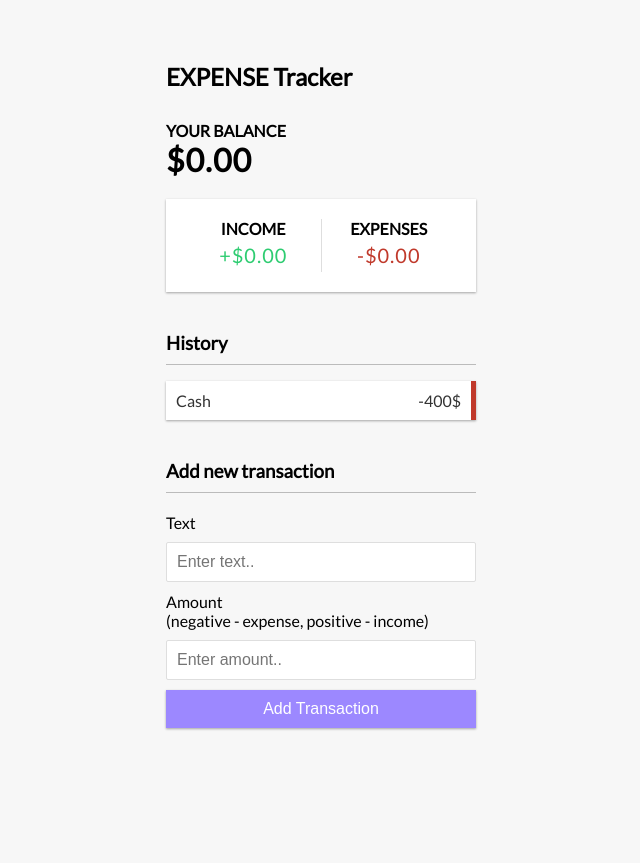
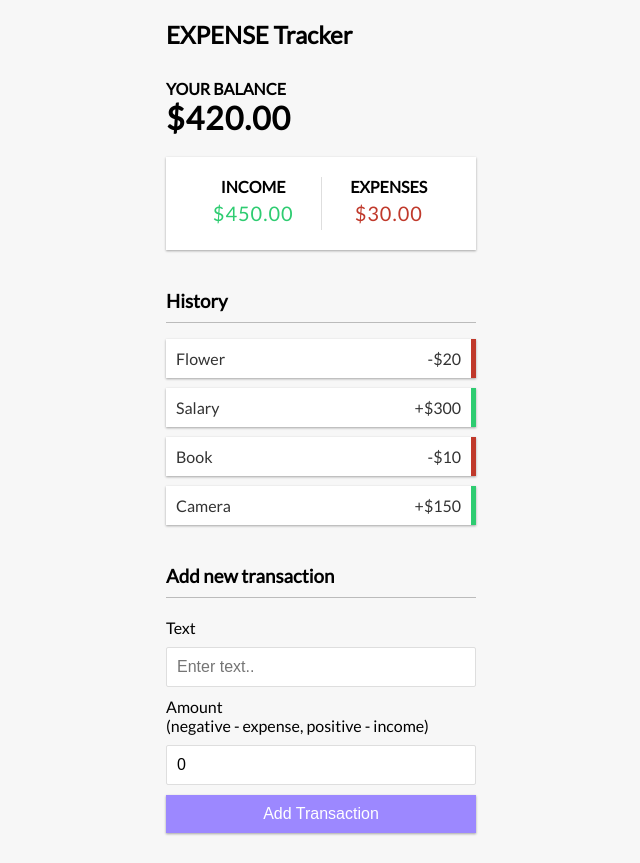
Before and after one commit to Zen121212/Expense-Tracker-react, a React (Create React App) app: page / in a window 1280 px wide. Shown: the whole page, without its empty margins (319-959 px from the left). Before the commit the page ends 800 px from the top, so only its background shows below. Built offline with nearby package versions, Linux system fonts and the light colour scheme.

Commit message:
Initial commit

```diff
--- a/src/App.js
+++ b/src/App.js
@@ -4,11 +4,13 @@
 import { TransactionList } from "./components/TransactionList";
 import { AddTransaction } from "./components/AddTransaction";
 
+import { GlobalProvider } from "./context/GlobalState";
+
 import "./App.css";
 
 export default function App() {
   return (
-    <div>
+    <GlobalProvider>
       <Header />
       <div className="container">
         <Balance />
@@ -16,6 +18,6 @@
         <TransactionList />
         <AddTransaction />
       </div>
-    </div>
+    </GlobalProvider>
   );
 }
--- a/src/components/AddTransaction.js
+++ b/src/components/AddTransaction.js
@@ -1,12 +1,25 @@
-import { useState } from "react";
+import { useState, useContext } from "react";
+import { GlobalContext } from "../context/GlobalState";
 
 export const AddTransaction = () => {
   const [text, setText] = useState("");
-  const [amount, setAmount] = useState("");
+  const [amount, setAmount] = useState(0);
+
+  const { addTransaction } = useContext(GlobalContext);
+  const onSubmit = (e) => {
+    e.preventDefault();
+
+    const newTransaction = {
+      id: Math.floor(Math.random() * 100000000),
+      text,
+      amount: +amount
+    };
+    addTransaction(newTransaction);
+  };
   return (
     <div>
       <h3>Add new transaction</h3>
-      <form id="form">
+      <form id="form" onSubmit={onSubmit}>
         <div className="form-controle">
           <label htmlFor="text">Text</label>
           <input
--- a/src/components/Balance.js
+++ b/src/components/Balance.js
@@ -1,8 +1,16 @@
+import { useContext } from "react";
+import { GlobalContext } from "../context/GlobalState";
+
 export const Balance = () => {
+  const { transactions } = useContext(GlobalContext);
+
+  const amounts = transactions.map((transaction) => transaction.amount);
+  const total = amounts.reduce((acc, item) => (acc += item), 0).toFixed(2);
+
   return (
     <div>
       <h4>YOUR BALANCE</h4>
-      <h1>$0.00</h1>
+      <h1>${total}</h1>
     </div>
   );
 };
--- a/src/components/IncomeExpenses.js
+++ b/src/components/IncomeExpenses.js
@@ -1,13 +1,28 @@
+import { useContext } from "react";
+import { GlobalContext } from "../context/GlobalState";
+
 export const IncomeExpenses = () => {
+  const { transactions } = useContext(GlobalContext);
+
+  const amounts = transactions.map((transaction) => transaction.amount);
+  const income = amounts
+    .filter((item) => item > 0)
+    .reduce((acc, item) => (acc += item), 0)
+    .toFixed(2);
+
+  const expense = (
+    amounts.filter((item) => item < 0).reduce((acc, item) => (acc += item), 0) *
+    -1
+  ).toFixed(2);
   return (
     <div className="inc-exp-container">
       <div>
         <h4>INCOME</h4>
-        <p className="money plus">+$0.00</p>
+        <p className="money plus">${income}</p>
       </div>
       <div>
         <h4>EXPENSES</h4>
-        <p className="money minus">-$0.00</p>
+        <p className="money minus">${expense}</p>
       </div>
     </div>
   );
--- /dev/null
+++ b/src/components/Transaction.js
@@ -0,0 +1,25 @@
+import { GlobalContext } from "../context/GlobalState";
+import { useContext } from "react";
+
+export const Transaction = ({ transaction }) => {
+  const { deleteTransaction } = useContext(GlobalContext);
+
+  const sign = transaction.amount < 0 ? "-" : "+";
+
+  return (
+    <div>
+      <li className={transaction.amount < 0 ? "minus" : "plus"}>
+        {transaction.text}{" "}
+        <span>
+          {sign}${Math.abs(transaction.amount)}
+        </span>
+        <button
+          onClick={() => deleteTransaction(transaction.id)}
+          className="delete-btn"
+        >
+          X
+        </button>
+      </li>
+    </div>
+  );
+};
--- a/src/components/TransactionList.js
+++ b/src/components/TransactionList.js
@@ -1,13 +1,18 @@
+import { useContext } from "react";
+import { Transaction } from "./Transaction";
+import { GlobalContext } from "../context/GlobalState";
+
 export const TransactionList = () => {
+  const { transactions } = useContext(GlobalContext);
+
   return (
-    <div>
+    <>
       <h3>History</h3>
       <ul className="list">
-        <li className="minus">
-          Cash <span>-400$</span>
-          <button className="delete-btn">x</button>
-        </li>
+        {transactions.map((transaction) => (
+          <Transaction key={transaction.id} transaction={transaction} />
+        ))}
       </ul>
-    </div>
+    </>
   );
 };
--- /dev/null
+++ b/src/context/AppReducer.js
@@ -0,0 +1,19 @@
+export default (state, action) => {
+  switch (action.type) {
+    case "DELETE_TRANSACTION":
+      return {
+        ...state,
+        transactions: state.transactions.filter(
+          (transaction) => transaction.id !== action.payload
+        )
+      };
+
+    case "ADD_TRANSACTION":
+      return {
+        ...state,
+        transactions: [action.payload, ...state.transactions]
+      };
+    default:
+      return state;
+  }
+};
--- /dev/null
+++ b/src/context/GlobalState.js
@@ -0,0 +1,47 @@
+import { createContext, useReducer } from "react";
+import AppReducer from "./AppReducer";
+//Initial state
+
+const initialState = {
+  transactions: [
+    { id: 1, text: "Flower", amount: -20 },
+    { id: 2, text: "Salary", amount: 300 },
+    { id: 3, text: "Book", amount: -10 },
+    { id: 4, text: "Camera", amount: 150 }
+  ]
+};
+// Create context
+export const GlobalContext = createContext(initialState);
+
+// Provider component
+export const GlobalProvider = ({ children }) => {
+  const [state, dispatch] = useReducer(AppReducer, initialState);
+
+  // Actions
+  function deleteTransaction(id) {
+    dispatch({
+      type: "DELETE_TRANSACTION",
+      payload: id
+    });
+  }
+  function addTransaction(transaction) {
+    dispatch({
+      type: "ADD_TRANSACTION",
+      payload: transaction
+    });
+  }
+
+  //Provider
+
+  return (
+    <GlobalContext.Provider
+      value={{
+        transactions: state.transactions,
+        deleteTransaction,
+        addTransaction
+      }}
+    >
+      {children}
+    </GlobalContext.Provider>
+  );
+};
```
